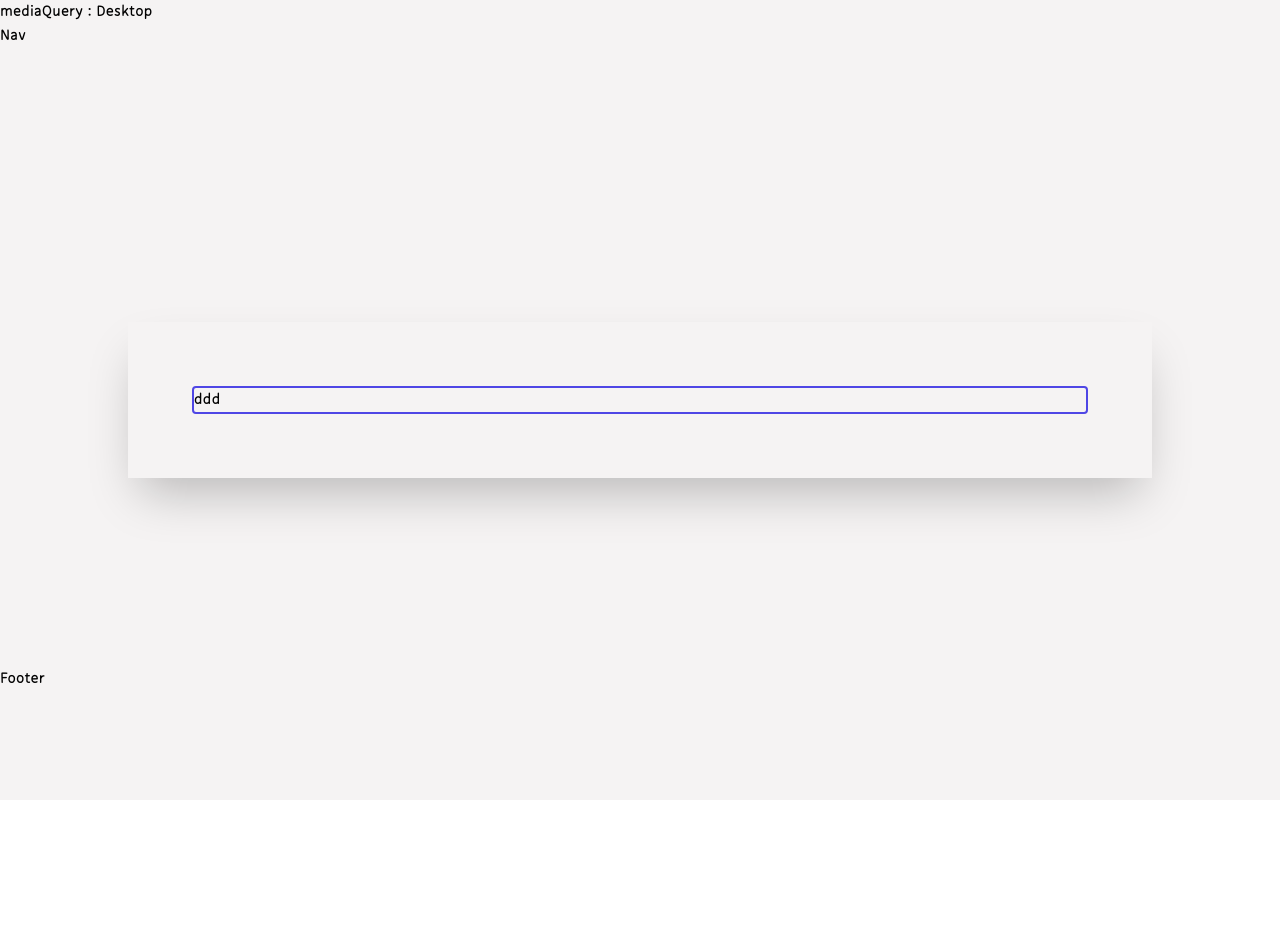
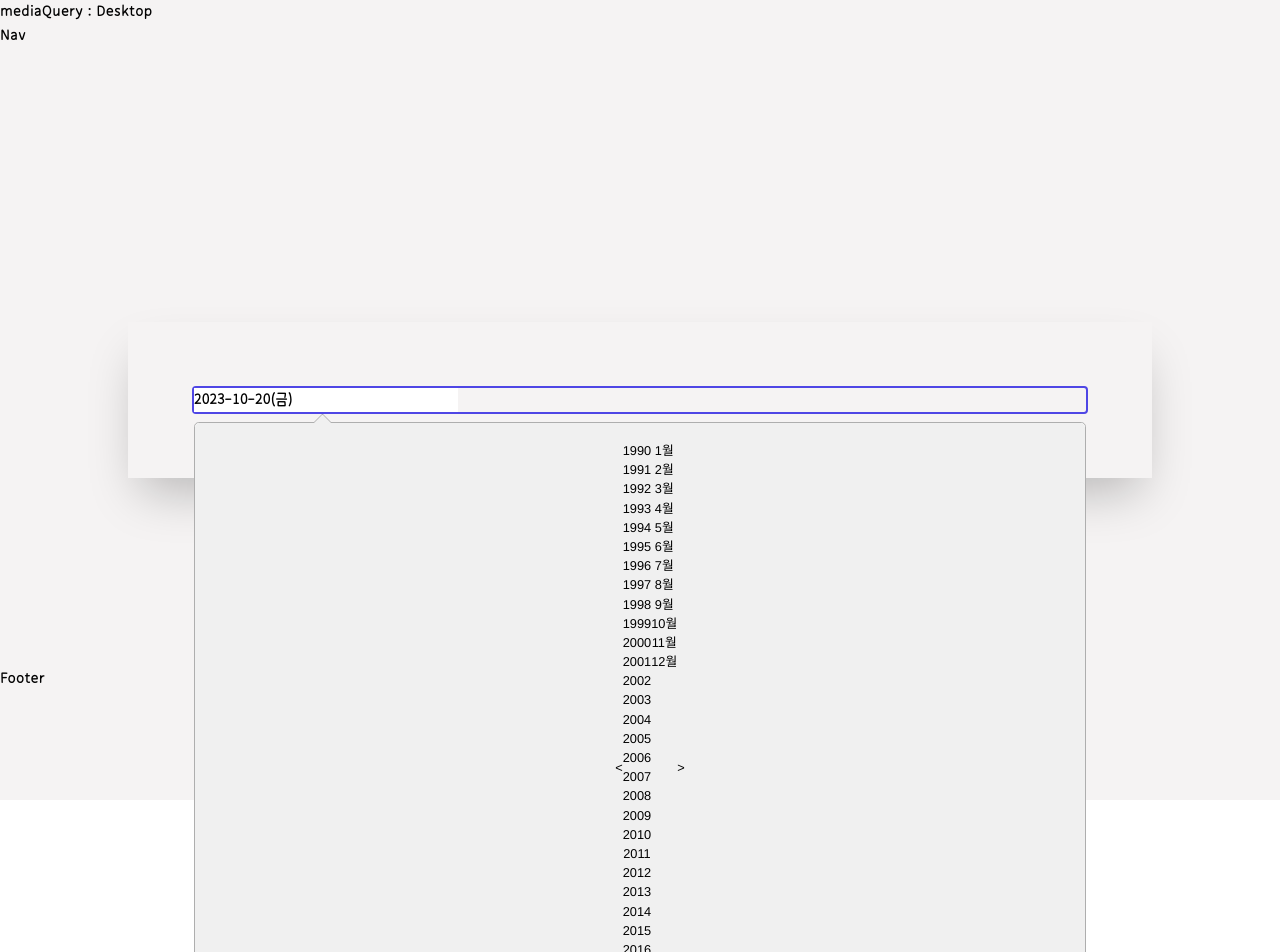
Before and after one commit to bluke127/react_todolist, a React (Create React App) app: page / in a window 1280 px wide. Shown: the top 952 px of the page. Before the commit the page ends 800 px from the top, so only its background shows below. Built offline with nearby package versions, Linux system fonts and the light colour scheme.

Commit message:
[feat]todoList

```diff
--- a/package.json
+++ b/package.json
@@ -23,6 +23,7 @@
     "react-datepicker": "^4.21.0",
     "react-dom": "^18.2.0",
     "react-icons": "^4.11.0",
+    "react-lodash": "^0.1.2",
     "react-redux": "^8.1.3",
     "react-responsive": "^9.0.2",
     "react-router-dom": "^6.17.0",
--- /dev/null
+++ b/src/Components/DatePicker/index.css
@@ -0,0 +1,19 @@
+.react-datepicker-popper,
+.react-datepicker {
+  width: 100%;
+}
+.react-datepicker__tab-loop {
+  width: 100%;
+  position: relative;
+}
+.react-datepicker__month-container {
+  width: 100%;
+}
+.react-datepicker__day-names,
+.react-datepicker__week {
+  display: flex;
+}
+.react-datepicker__day-name,
+.react-datepicker__day {
+  flex: 1;
+}
--- a/src/Components/DatePicker/index.tsx
+++ b/src/Components/DatePicker/index.tsx
@@ -3,6 +3,10 @@ import _DatePicker from "react-datepicker";
 import moment from "moment";
 import "react-datepicker/dist/react-datepicker.css";
 import { ko } from "date-fns/esm/locale";
+import { getYear, getMonth } from "date-fns";
+import _ from "lodash";
+import "./index.css";
+
 import { DATE_FORMAT, U_DATE_FORMAT } from "@/Constant/index";
 type PropType = {
   onChange?: (date: Date, event: SyntheticEvent<any, Event>) => void;
@@ -22,6 +26,22 @@ function DatePicker({
   dateFormat = DATE_FORMAT as string,
   alwaysOpen = false,
 }: PropType) {
+  const years = _.range(1990, getYear(new Date()) + 1, 1); // 수정
+  const months = [
+    "1월",
+    "2월",
+    "3월",
+    "4월",
+    "5월",
+    "6월",
+    "7월",
+    "8월",
+    "9월",
+    "10월",
+    "11월",
+    "12월",
+  ];
+
   const handleOnChangeFunc = (d: Date, e: SyntheticEvent<any, Event>) => {
     onChange
       ? onChange(d, e)
@@ -30,16 +50,74 @@ function DatePicker({
         });
   };
   return (
-    <div>
+    <div className="w-full relative">
       <_DatePicker
         locale={ko}
-        open={alwaysOpen||undefined}
+        open={alwaysOpen || undefined}
+        className="w-full"
         dateFormat={dateFormat} // 날짜 형태
         shouldCloseOnSelect={!alwaysOpen} // 날짜를 선택하면 datepicker가 자동으로 닫힘
         minDate={minDate} // minDate 이전 날짜 선택 불가
         maxDate={maxDate} // maxDate 이후 날짜 선택 불가
         selected={new Date(selectedDate)}
         onChange={handleOnChangeFunc}
+        renderCustomHeader={({
+          date,
+          changeYear,
+          changeMonth,
+          decreaseMonth,
+          increaseMonth,
+          prevMonthButtonDisabled,
+          nextMonthButtonDisabled,
+        }) => (
+          <div
+            style={{
+              width: "100%",
+              margin: 10,
+              display: "flex",
+              justifyContent: "center",
+            }}
+          >
+            <button onClick={decreaseMonth} disabled={prevMonthButtonDisabled}>
+              {"<"}
+            </button>
+            <ul
+            // value={getYear(date)}
+            // onChange={({ target: { value } }) => changeYear(+value)}
+            >
+              {years.map((option) => (
+                <li
+                  key={option}
+                  value={getYear(date)}
+                  onClick={(e) => changeYear(+option)}
+                >
+                  {option}
+                </li>
+              ))}
+            </ul>
+
+            <ul
+              // value={months[getMonth(date)]}
+              // onChange={({ target: { value } }) =>
+              //   changeMonth(months.indexOf(value))
+              // }
+            >
+              {months.map((option) => (
+                <li
+                  key={option}
+                  value={months[getMonth(date)]}
+                  onClick={(e) => changeMonth(months.indexOf(option))}
+                >
+                  {option}
+                </li>
+              ))}
+            </ul>
+
+            <button onClick={increaseMonth} disabled={nextMonthButtonDisabled}>
+              {">"}
+            </button>
+          </div>
+        )}
       />
     </div>
   );
--- a/src/Pages/Todo.tsx
+++ b/src/Pages/Todo.tsx
@@ -1,11 +1,19 @@
-import React from "react";
+import { useState } from "react";
+import DatePicker from "@/Components/DatePicker";
+import { U_DATE_FORMAT } from "../Constant";
+import moment from "moment";
 
 export function Todo() {
+  const [selectedDate, setSelectedDate] = useState<any>(
+    moment().format(U_DATE_FORMAT)
+  );
   return (
     <div className="red w-full h-full rounded border-solid border-2 border-indigo-600">
-      <ul>
-        <li>ddd</li>
-      </ul>
+      <DatePicker
+        selectedDate={selectedDate}
+        setSelectedDate={setSelectedDate}
+        alwaysOpen={true}
+      ></DatePicker>
     </div>
   );
 }
```
